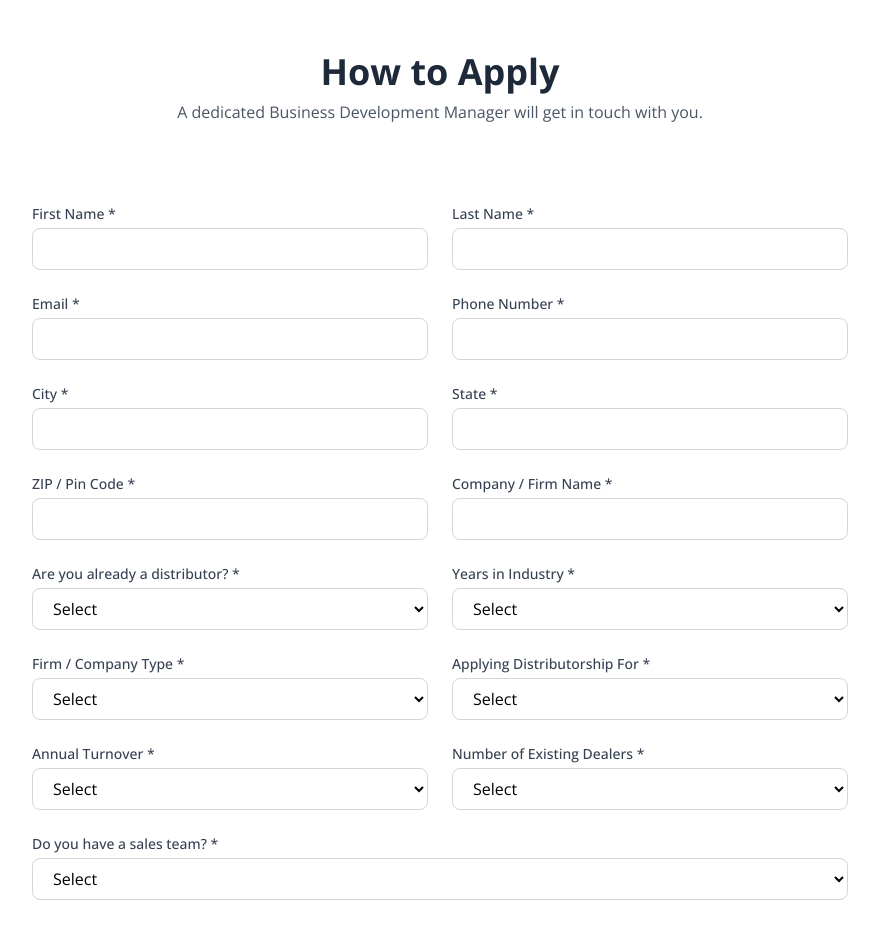
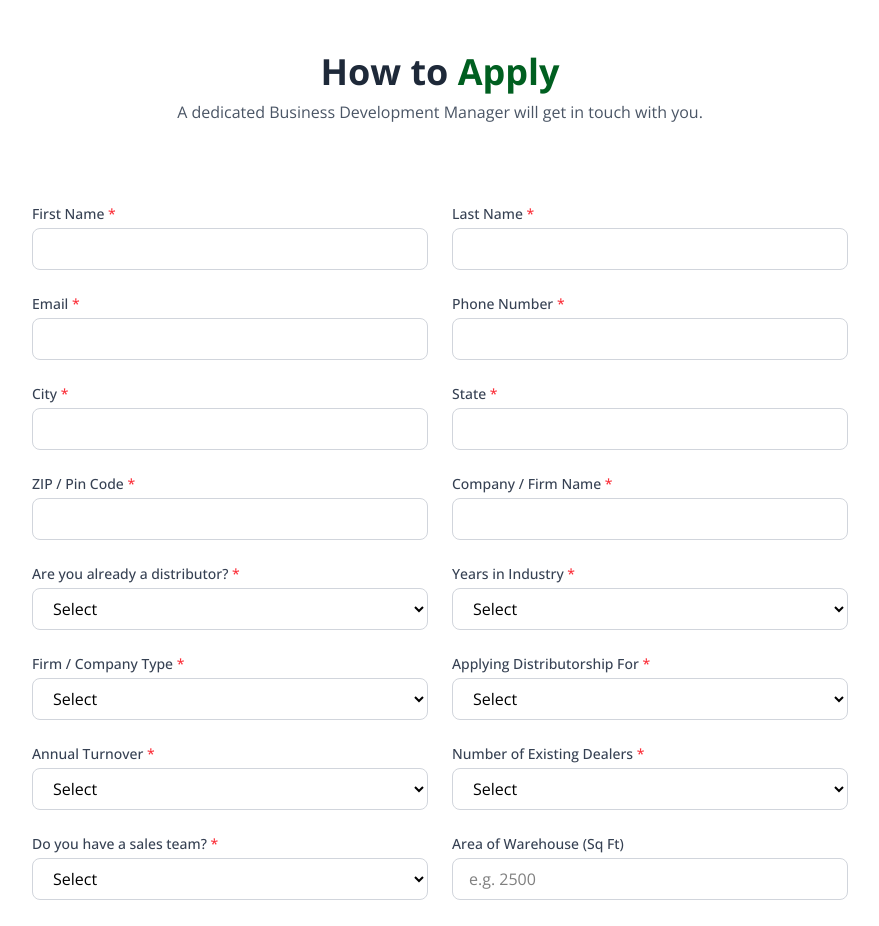
Before and after one commit to TIC-Global-Services/Adwin, a Next.js app: page /partner-with-us in a window 1280 px wide. Shown: the part 3514-4440 px from the top of the page, without its empty margins (200-1079 px from the left). Built offline with nearby package versions, Linux system fonts and the light colour scheme.

Commit message:
Partner pag

```diff
--- a/components/Partner/AdwinAdvantage.tsx
+++ b/components/Partner/AdwinAdvantage.tsx
@@ -37,7 +37,7 @@ const AdwinAdvantage = () => {
     return (
         <section className="px-4 md:px-20 py-12 md:py-20">
             <motion.div
-                className="grid grid-cols-1 sm:grid-cols-3 gap-6 max-w-7xl mx-auto"
+                className="grid grid-cols-1 sm:grid-cols-3 gap-6  mx-auto"
                 variants={containerVariants}
                 initial="hidden"
                 whileInView="visible"
@@ -48,8 +48,8 @@ const AdwinAdvantage = () => {
                     className="col-span-1 sm:col-span-3 lg:col-span-1 flex items-start"
                     variants={cardVariants}
                 >
-                    <h1 className="text-2xl sm:text-3xl lg:text-4xl font-bold text-gray-800">
-                        The Adwin <span className="text-[#005F20]">Advantage</span>
+                    <h1 className="text-2xl sm:text-3xl lg:text-4xl font-medium text-gray-800">
+                        The Adwin <br /><span className="text-[#005F20]">Advantage</span>
                     </h1>
                 </motion.div>
 
--- a/components/Partner/PartnerApply.tsx
+++ b/components/Partner/PartnerApply.tsx
@@ -2,6 +2,7 @@
 import React from 'react';
 import { motion } from 'framer-motion';
 import { useForm } from 'react-hook-form';
+
 
 const PartnerApply = () => {
     const {
@@ -72,7 +73,7 @@ const PartnerApply = () => {
                     className="mb-10 text-center"
                 >
                     <h1 className="text-3xl md:text-4xl font-bold text-gray-800 mb-2">
-                        How to Apply
+                        How to <span className=' text-[#005F20]'>Apply</span>
                     </h1>
                     <p className="text-gray-600">
                         A dedicated Business Development Manager will get in touch with you.
@@ -89,7 +90,7 @@ const PartnerApply = () => {
                 >
                     {/* ----- Personal / Company ----- */}
                     <div>
-                        <label className={labelClass}>First Name *</label>
+                        <label className={labelClass}>First Name <span className=' text-red-500'>*</span></label>
                         <input
                             {...register('firstName', { required: true })}
                             className={inputClass}
@@ -98,7 +99,7 @@ const PartnerApply = () => {
                     </div>
 
                     <div>
-                        <label className={labelClass}>Last Name *</label>
+                        <label className={labelClass}>Last Name <span className=' text-red-500'>*</span></label>
                         <input
                             {...register('lastName', { required: true })}
                             className={inputClass}
@@ -107,7 +108,7 @@ const PartnerApply = () => {
                     </div>
 
                     <div>
-                        <label className={labelClass}>Email *</label>
+                        <label className={labelClass}>Email <span className=' text-red-500'>*</span></label>
                         <input
                             type="email"
                             {...register('email', { required: true })}
@@ -117,7 +118,7 @@ const PartnerApply = () => {
                     </div>
 
                     <div>
-                        <label className={labelClass}>Phone Number *</label>
+                        <label className={labelClass}>Phone Number <span className=' text-red-500'>*</span></label>
                         <input
                             type="tel"
                             {...register('phone', { required: true })}
@@ -127,19 +128,19 @@ const PartnerApply = () => {
                     </div>
 
                     <div>
-                        <label className={labelClass}>City *</label>
+                        <label className={labelClass}>City <span className=' text-red-500'>*</span></label>
                         <input {...register('city', { required: true })} className={inputClass} />
                         {errors.city && <span className="text-red-500 text-xs">Required</span>}
                     </div>
 
                     <div>
-                        <label className={labelClass}>State *</label>
+                        <label className={labelClass}>State <span className=' text-red-500'>*</span></label>
                         <input {...register('state', { required: true })} className={inputClass} />
                         {errors.state && <span className="text-red-500 text-xs">Required</span>}
                     </div>
 
                     <div>
-                        <label className={labelClass}>ZIP / Pin Code *</label>
+                        <label className={labelClass}>ZIP / Pin Code <span className=' text-red-500'>*</span></label>
                         <input
                             {...register('zip', { required: true })}
                             className={inputClass}
@@ -148,14 +149,14 @@ const PartnerApply = () => {
                     </div>
 
                     <div>
-                        <label className={labelClass}>Company / Firm Name *</label>
+                        <label className={labelClass}>Company / Firm Name <span className=' text-red-500'>*</span></label>
                         <input {...register('company', { required: true })} className={inputClass} />
                         {errors.company && <span className="text-red-500 text-xs">Required</span>}
                     </div>
 
                     {/* ----- Dropdowns ----- */}
                     <div>
-                        <label className={labelClass}>Are you already a distributor? *</label>
+                        <label className={labelClass}>Are you already a distributor? <span className=' text-red-500'>*</span></label>
                         <select {...register('alreadyDistributor', { required: true })} className={inputClass}>
                             <option value="">Select</option>
                             {yesNoOptions.map((opt) => (
@@ -166,7 +167,7 @@ const PartnerApply = () => {
                     </div>
 
                     <div>
-                        <label className={labelClass}>Years in Industry *</label>
+                        <label className={labelClass}>Years in Industry <span className=' text-red-500'>*</span></label>
                         <select {...register('yearsInIndustry', { required: true })} className={inputClass}>
                             <option value="">Select</option>
                             {yearsOptions.map((opt) => (
@@ -177,7 +178,7 @@ const PartnerApply = () => {
                     </div>
 
                     <div>
-                        <label className={labelClass}>Firm / Company Type *</label>
+                        <label className={labelClass}>Firm / Company Type <span className=' text-red-500'>*</span></label>
                         <select {...register('firmType', { required: true })} className={inputClass}>
                             <option value="">Select</option>
                             {firmTypeOptions.map((opt) => (
@@ -188,7 +189,7 @@ const PartnerApply = () => {
                     </div>
 
                     <div>
-                        <label className={labelClass}>Applying Distributorship For *</label>
+                        <label className={labelClass}>Applying Distributorship For <span className=' text-red-500'>*</span></label>
                         <select {...register('applyingFor', { required: true })} className={inputClass}>
                             <option value="">Select</option>
                             {applyingForOptions.map((opt) => (
@@ -199,7 +200,7 @@ const PartnerApply = () => {
                     </div>
 
                     <div>
-                        <label className={labelClass}>Annual Turnover *</label>
+                        <label className={labelClass}>Annual Turnover <span className=' text-red-500'>*</span></label>
                         <select {...register('annualTurnover', { required: true })} className={inputClass}>
                             <option value="">Select</option>
                             {turnoverOptions.map((opt) => (
@@ -210,7 +211,7 @@ const PartnerApply = () => {
                     </div>
 
                     <div>
-                        <label className={labelClass}>Number of Existing Dealers *</label>
+                        <label className={labelClass}>Number of Existing Dealers <span className=' text-red-500'>*</span></label>
                         <select {...register('noOfDealers', { required: true })} className={inputClass}>
                             <option value="">Select</option>
                             {dealerCountOptions.map((opt) => (
@@ -220,8 +221,8 @@ const PartnerApply = () => {
                         {errors.noOfDealers && <span className="text-red-500 text-xs">Required</span>}
                     </div>
 
-                    <div className="md:col-span-2">
-                        <label className={labelClass}>Do you have a sales team? *</label>
+                    <div>
+                        <label className={labelClass}>Do you have a sales team? <span className=' text-red-500'>*</span></label>
                         <select {...register('salesTeam', { required: true })} className={inputClass}>
                             <option value="">Select</option>
                             {salesTeamOptions.map((opt) => (
@@ -231,19 +232,19 @@ const PartnerApply = () => {
                         {errors.salesTeam && <span className="text-red-500 text-xs">Required</span>}
                     </div>
 
-                    <div className="md:col-span-2">
+                    <div>
                         <label className={labelClass}>Area of Warehouse (Sq Ft)</label>
                         <input {...register('warehouseArea')} className={inputClass} placeholder="e.g. 2500" />
                     </div>
 
                     {/* Submit */}
-                    <div className="md:col-span-2 mt-4">
+                    <div className="md:col-span-2 mt-4 mx-auto">
                         <button
                             type="submit"
-                            className="w-full md:w-auto bg-[#005F20] text-white px-8 py-3 rounded-lg font-semibold
+                            className="w-full md:w-auto bg-[#005F20] text-white px-8 py-3 rounded-lg font-medium
                          hover:bg-[#00461a] transition-colors duration-300"
                         >
-                            Submit Application
+                            Submit
                         </button>
                     </div>
                 </motion.form>
```
Also changed, not shown: components/Contact/HaveAQuery.tsx (+35 -1 lines), components/Contact/StoreLocator.tsx (+3 -4 lines).
